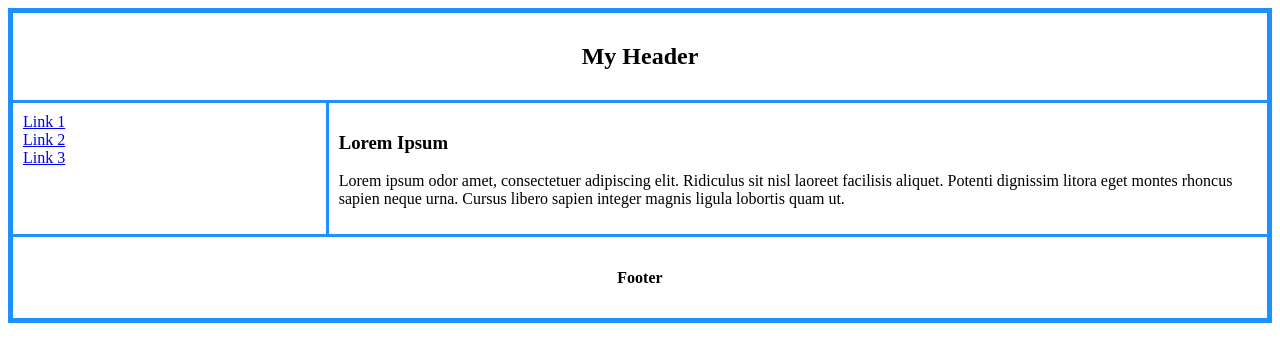
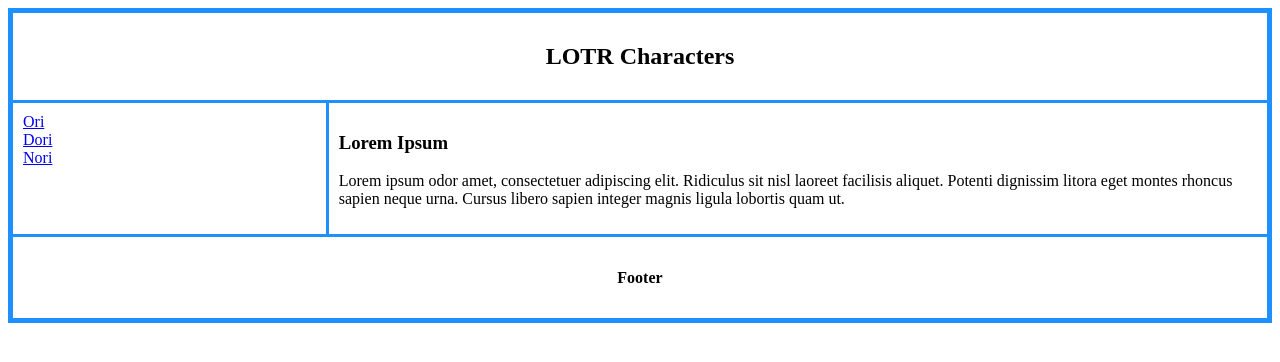
Before and after one commit to copieck/webdevelopment, a website: page grid/index.html in a window 1280 px wide. Drawn offline with Linux system fonts and the light colour scheme.

Commit message:
creating homepage

```diff
--- a/grid/index.html
+++ b/grid/index.html
@@ -38,8 +38,8 @@
 
 
 <div class="container">
-  <div class="header"><h2>My Header</h2></div>
-  <div class="menu"><a href="#">Link 1</a><br><a href="#">Link 2</a><br><a href="#">Link 3</a></div>
+  <div class="header"><h2>LOTR Characters</h2></div>
+  <div class="menu"><a href="#">Ori</a><br><a href="#">Dori</a><br><a href="#">Nori</a></div>
   <div class="content"><h3>Lorem Ipsum</h3><p>Lorem ipsum odor amet, consectetuer adipiscing elit. Ridiculus sit nisl laoreet facilisis aliquet. Potenti dignissim litora eget montes rhoncus sapien neque urna. Cursus libero sapien integer magnis ligula lobortis quam ut.</p></div>
   <div class="footer"><h4>Footer</h4></div>
 </div>
```
